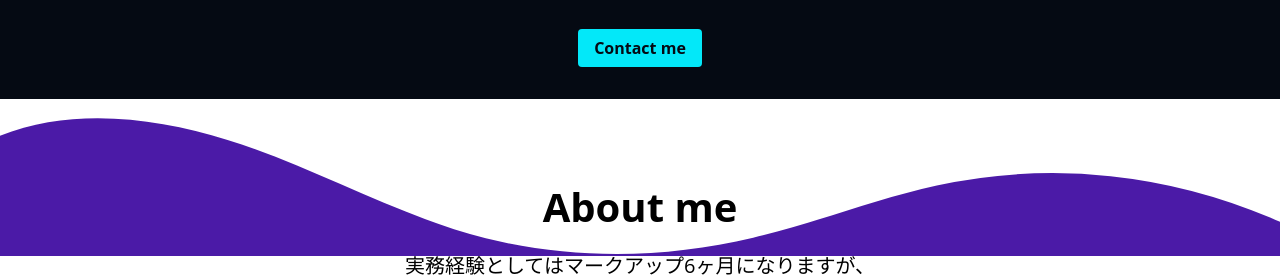
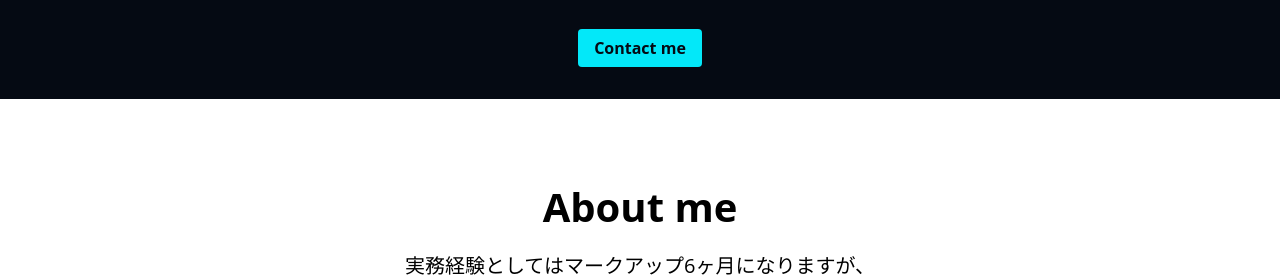
Before and after one commit to yujin1018/portfolio, a plain HTML site: page index.html in a window 1280 px wide. Shown: the part 544-821 px from the top of the page. Drawn offline with Linux system fonts and the light colour scheme.

Commit message:
home divider cancle

```diff
--- a/index.html
+++ b/index.html
@@ -46,11 +46,11 @@
                 <p class="home__description">I'm a markup coder aspiring to become a front-end engineer and currently residing in Tokyo.</p>
                 <a class="home__contact" href="#contact">Contact me</a>
             </section>
-            <div class="home__divider">
+            <!-- <div class="home__divider">
                 <svg data-name="Layer 1" xmlns="http://www.w3.org/2000/svg" viewBox="0 0 1200 120" preserveAspectRatio="none">
                     <path d="M321.39,56.44c58-10.79,114.16-30.13,172-41.86,82.39-16.72,168.19-17.73,250.45-.39C823.78,31,906.67,72,985.66,92.83c70.05,18.48,146.53,26.09,214.34,3V0H0V27.35A600.21,600.21,0,0,0,321.39,56.44Z" class="shape-fill"></path>
                 </svg>
-            </div>
+            </div> -->
         </div>
 
         <!-- about -->
```
